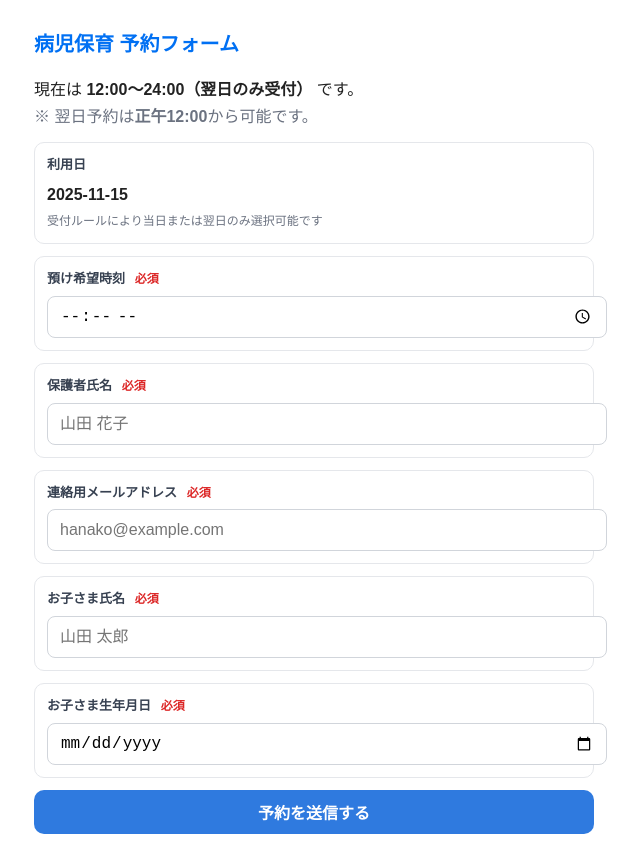
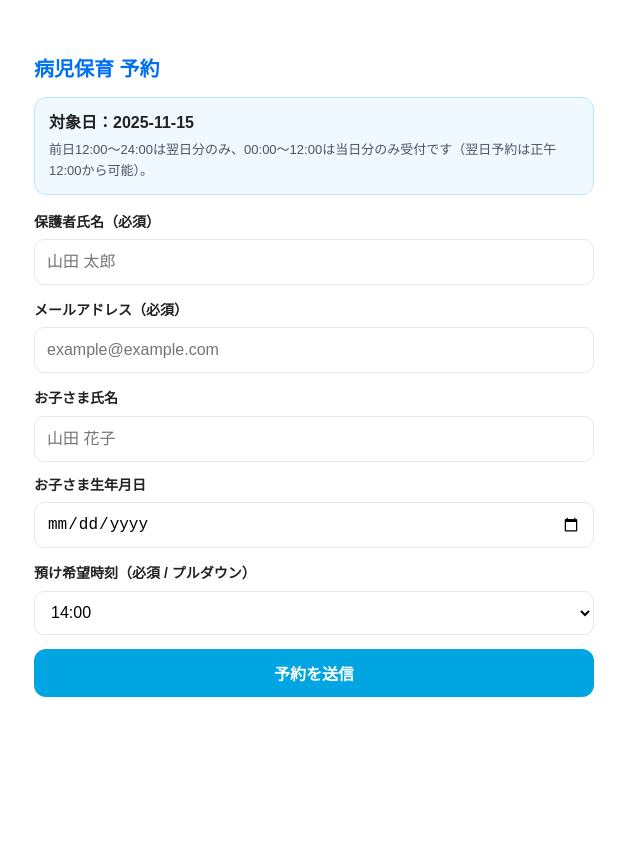
Before and after one commit to le-watanabe-y/support-you-yoro-reservation-clean, a Next.js app: page /reserve in a window 1280 px wide. Shown: the whole page, without its empty margins (326-966 px from the left). After the commit the page ends 800 px from the top, so only its background shows below. Built offline with nearby package versions, Linux system fonts and the light colour scheme.

Commit message:
Update page.tsx

```diff
--- a/app/reserve/page.tsx
+++ b/app/reserve/page.tsx
@@ -1,322 +1,259 @@
-// app/reserve/page.tsx
 "use client";
 
 import { useEffect, useMemo, useState } from "react";
 
-function nowJST() {
+// ---- 時刻プルダウン（自由に調整OK） ------------------------------
+// 08:00〜18:00 を 30分刻みで生成します。変更したい場合は start/end/step を変えてください。
+function generateTimes(start = "08:00", end = "18:00", stepMin = 30): string[] {
+  const toMin = (hhmm: string) => {
+    const [h, m] = hhmm.split(":").map(Number);
+    return h * 60 + m;
+  };
+  const pad = (n: number) => String(n).padStart(2, "0");
+  const toHHMM = (m: number) => `${pad(Math.floor(m / 60))}:${pad(m % 60)}`;
+  const out: string[] = [];
+  for (let m = toMin(start); m <= toMin(end); m += stepMin) out.push(toHHMM(m));
+  return out;
+}
+const TIME_OPTIONS = generateTimes("08:00", "18:00", 30);
+
+// ---- JSTユーティリティ -------------------------------------------
+function nowJST(): Date {
   return new Date(new Date().toLocaleString("en-US", { timeZone: "Asia/Tokyo" }));
 }
-function ymd(d: Date) {
+function ymd(d: Date): string {
   const y = d.getFullYear();
   const m = String(d.getMonth() + 1).padStart(2, "0");
-  const day = String(d.getDate()).padStart(2, "0");
-  return `${y}-${m}-${day}`;
+  const dd = String(d.getDate()).padStart(2, "0");
+  return `${y}-${m}-${dd}`;
+}
+function addDays(d: Date, n: number) {
+  const c = new Date(d);
+  c.setDate(c.getDate() + n);
+  return c;
 }
 
-type AvailResp = {
-  ok: boolean;
-  date: string;
-  time?: string;
-  closed: boolean;
-  withinBookingWindow: boolean;
-  canReserve: boolean;
-  available?: Record<string, number>;
-  message?: string;
-};
+// 正午ルール：00:00–11:59 は当日、12:00–24:00 は翌日
+function currentPreferredDate(): string {
+  const n = nowJST();
+  return n.getHours() < 12 ? ymd(n) : ymd(addDays(n, 1));
+}
 
 export default function ReservePage() {
-  // 表示対象日（当日 or 翌日）を JST の 12:00 で切り替え
-  const now = nowJST();
-  const hour = now.getHours();
-  const targetDate = useMemo(() => {
-    const base = new Date(now);
-    if (hour >= 12) base.setDate(base.getDate() + 1);
-    return ymd(base);
-  }, [hour]);
-
+  // 日付は変更不可（サーバ側でも正午ルールで検証）
+  const preferredDate = useMemo(() => currentPreferredDate(), []);
   const [guardianName, setGuardianName] = useState("");
   const [email, setEmail] = useState("");
   const [childName, setChildName] = useState("");
-  const [childBirthdate, setChildBirthdate] = useState(""); // YYYY-MM-DD
-  const [time, setTime] = useState(""); // HH:MM
-  const [checking, setChecking] = useState(false);
-  const [canReserve, setCanReserve] = useState<boolean | null>(null);
-  const [checkMsg, setCheckMsg] = useState<string>("");
+  const [childBirthdate, setChildBirthdate] = useState("");
+  const [dropoffTime, setDropoffTime] = useState(TIME_OPTIONS[0]);
+  const [submitting, setSubmitting] = useState(false);
+  const [message, setMessage] = useState<string | null>(null);
 
-  // 時刻が選ばれたら空き状況をチェック
+  // 画面読み込み時に、現在時刻に近い選択肢があれば初期値にする（任意）
   useEffect(() => {
-    let abort = false;
-    async function run() {
-      if (!time) {
-        setCanReserve(null);
-        setCheckMsg("");
-        return;
-      }
-      setChecking(true);
-      setCheckMsg("空き状況を確認中…");
-      try {
-        const r = await fetch(
-          `/api/availability?date=${encodeURIComponent(targetDate)}&time=${encodeURIComponent(time)}`,
-          { cache: "no-store" }
-        );
-        const json: AvailResp = await r.json();
-        if (abort) return;
-        if (!json.ok) {
-          setCanReserve(false);
-          setCheckMsg(json.message ?? "予約不可");
-        } else {
-          setCanReserve(json.canReserve);
-          setCheckMsg(
-            json.canReserve
-              ? "予約可能です"
-              : json.closed
-              ? "休園日/年末年始のため予約できません"
-              : !json.withinBookingWindow
-              ? "受付時間外のため予約できません"
-              : "定員に達しています"
-          );
-        }
-      } catch (e) {
-        if (!abort) {
-          setCanReserve(false);
-          setCheckMsg("確認に失敗しました");
-        }
-      } finally {
-        if (!abort) setChecking(false);
-      }
-    }
-    run();
-    return () => {
-      abort = true;
-    };
-  }, [targetDate, time]);
+    const n = nowJST();
+    const hh = String(n.getHours()).padStart(2, "0");
+    const mm = n.getMinutes() < 30 ? "00" : "30";
+    const close = `${hh}:${mm}`;
+    const found = TIME_OPTIONS.find((t) => t >= close);
+    if (found) setDropoffTime(found);
+  }, []);
 
   async function onSubmit(e: React.FormEvent) {
     e.preventDefault();
-
-    // 軽いクライアント側バリデーション
-    if (!guardianName || !email || !childName || !childBirthdate || !time) {
-      alert("必須項目が未入力です。");
-      return;
-    }
-
-    // 念のため送信直前にも可否チェック（レース条件対策）
-    try {
-      const pre = await fetch(
-        `/api/availability?date=${encodeURIComponent(targetDate)}&time=${encodeURIComponent(time)}`,
-        { cache: "no-store" }
-      );
-      const j: AvailResp = await pre.json();
-      if (!j.ok || !j.canReserve) {
-        alert(
-          j.message ??
-            (j.closed
-              ? "休園日/年末年始のため予約できません。"
-              : !j.withinBookingWindow
-              ? "受付時間外のため予約できません。"
-              : "現在この時間帯は予約できません。")
-        );
-        return;
-      }
-    } catch {
-      // 失敗してもサーバ側で最終判定されるが、体験のため止める
-      alert("空き状況の確認に失敗しました。時間をおいて再度お試しください。");
-      return;
-    }
+    setSubmitting(true);
+    setMessage(null);
 
     const payload = {
-      guardian_name: guardianName,
+      guardianName,
       email,
-      child_name: childName,
-      child_birthdate: childBirthdate,
-      preferred_date: targetDate,
-      dropoff_time: time,
+      childName,
+      childBirthdate: childBirthdate || null,
+      preferredDate,
+      dropoffTime, // ← プルダウンで選択した "HH:MM"
     };
 
+    try {
       const res = await fetch("/api/reservations", {
         method: "POST",
         headers: { "Content-Type": "application/json" },
         cache: "no-store",
         body: JSON.stringify(payload),
       });
-    const json = await res.json();
 
-    if (!res.ok || !json.ok) {
-      alert(json.message ?? "送信に失敗しました。");
-      return;
-    }
-
-    // 承認 or 保留の結果を表示
-    if (json.status === "approved") {
-      alert("受付完了（承認済）です。当日のご来室をお待ちしております。");
+      const json = await res.json().catch(() => ({}));
+      if (!res.ok) {
+        setMessage(json?.message || "送信に失敗しました");
       } else {
-      alert("受付完了（保留）です。先着超過のため承認までお待ちください。");
-    }
-
-    // 初期化
+        setMessage(
+          json?.status === "approved"
+            ? "受付完了：承認済み（先着枠）"
+            : "受付完了：待機（承認までお待ちください）"
+        );
+        // 任意：フォーム初期化
         setGuardianName("");
         setEmail("");
         setChildName("");
         setChildBirthdate("");
-    setTime("");
-    setCanReserve(null);
-    setCheckMsg("");
+      }
+    } catch (err: any) {
+      setMessage(err?.message || "送信エラーが発生しました");
+    } finally {
+      setSubmitting(false);
+    }
   }
 
-  // スマホ前提のシンプル freee 風 UI
+  // 表示用の案内（正午ルール）
+  const noonHint =
+    "前日12:00〜24:00は翌日分のみ、00:00〜12:00は当日分のみ受付です（翌日予約は正午12:00から可能）。";
+
   return (
-    <main style={{ margin: "0 auto", padding: 16, maxWidth: 560 }}>
-      <h1 style={{ fontSize: 20, fontWeight: 700, margin: "12px 0 8px" }}>病児保育 予約フォーム</h1>
-      <p style={{ marginBottom: 12, lineHeight: 1.7 }}>
-        {hour < 12 ? (
-          <>
-            現在は <strong>00:00〜12:00（当日のみ受付）</strong> です。
-          </>
-        ) : (
-          <>
-            現在は <strong>12:00〜24:00（翌日のみ受付）</strong> です。
-          </>
-        )}
-        <br />
-        <span style={{ color: "#6b7280" }}>
-          ※ 翌日予約は<strong>正午12:00</strong>から可能です。
-        </span>
-      </p>
+    <main style={styles.wrap}>
+      <h1 style={styles.h1}>病児保育 予約</h1>
 
-      <form onSubmit={onSubmit} style={{ display: "grid", gap: 12 }}>
-        <div style={box}>
-          <div style={label}>利用日</div>
-          <div style={{ fontWeight: 700 }}>{targetDate}</div>
-          <div style={{ color: "#6b7280", fontSize: 12, marginTop: 4 }}>
-            受付ルールにより当日または翌日のみ選択可能です
+      <div style={styles.notice}>
+        <div>
+          <strong>対象日：</strong>
+          <span style={{ fontWeight: 700 }}>{preferredDate}</span>
         </div>
+        <div style={{ fontSize: 13, color: "#4b5563", marginTop: 4 }}>{noonHint}</div>
       </div>
 
-        <div style={box}>
-          <label style={label}>
-            預け希望時刻 <span style={req}>必須</span>
-          </label>
+      <form onSubmit={onSubmit} style={styles.form}>
+        <label style={styles.label}>
+          保護者氏名（必須）
           <input
-            style={input}
-            type="time"
-            value={time}
-            onChange={(e) => setTime(e.target.value)}
-            required
-          />
-          {time ? (
-            <div style={{ fontSize: 12, marginTop: 6 }}>
-              {checking ? "確認中…" : checkMsg}
-              {canReserve === true && (
-                <span style={{ marginLeft: 8, color: "#059669" }}>◯ 予約可能</span>
-              )}
-              {canReserve === false && (
-                <span style={{ marginLeft: 8, color: "#b91c1c" }}>× 予約不可</span>
-              )}
-            </div>
-          ) : null}
-        </div>
-
-        <div style={box}>
-          <label style={label}>
-            保護者氏名 <span style={req}>必須</span>
-          </label>
-          <input
-            style={input}
-            type="text"
+            style={styles.input}
             value={guardianName}
             onChange={(e) => setGuardianName(e.target.value)}
             required
-            placeholder="山田 花子"
+            placeholder="山田 太郎"
+            inputMode="text"
           />
-        </div>
+        </label>
 
-        <div style={box}>
-          <label style={label}>
-            連絡用メールアドレス <span style={req}>必須</span>
-          </label>
+        <label style={styles.label}>
+          メールアドレス（必須）
           <input
-            style={input}
-            type="email"
+            style={styles.input}
             value={email}
             onChange={(e) => setEmail(e.target.value)}
             required
-            placeholder="hanako@example.com"
+            placeholder="example@example.com"
             inputMode="email"
+            type="email"
           />
+        </label>
+
+        <div style={{ display: "grid", gap: 12, gridTemplateColumns: "1fr", width: "100%" }}>
+          <label style={styles.label}>
+            お子さま氏名
+            <input
+              style={styles.input}
+              value={childName}
+              onChange={(e) => setChildName(e.target.value)}
+              placeholder="山田 花子"
+              inputMode="text"
+            />
+          </label>
+
+          <label style={styles.label}>
+            お子さま生年月日
+            <input
+              style={styles.input}
+              value={childBirthdate}
+              onChange={(e) => setChildBirthdate(e.target.value)}
+              type="date"
+              placeholder="YYYY-MM-DD"
+            />
+          </label>
         </div>
 
-        <div style={box}>
-          <label style={label}>
-            お子さま氏名 <span style={req}>必須</span>
+        <label style={styles.label}>
+          預け希望時刻（必須 / プルダウン）
+          <select
+            style={styles.select}
+            value={dropoffTime}
+            onChange={(e) => setDropoffTime(e.target.value)}
+            required
+          >
+            {TIME_OPTIONS.map((t) => (
+              <option key={t} value={t}>
+                {t}
+              </option>
+            ))}
+          </select>
         </label>
-          <input
-            style={input}
-            type="text"
-            value={childName}
-            onChange={(e) => setChildName(e.target.value)}
-            required
-            placeholder="山田 太郎"
-          />
-        </div>
 
-        <div style={box}>
-          <label style={label}>
-            お子さま生年月日 <span style={req}>必須</span>
-          </label>
-          <input
-            style={input}
-            type="date"
-            value={childBirthdate}
-            onChange={(e) => setChildBirthdate(e.target.value)}
-            required
-            inputMode="numeric"
-          />
-        </div>
+        <button type="submit" disabled={submitting} style={styles.submit}>
+          {submitting ? "送信中…" : "予約を送信"}
+        </button>
 
-        <button style={button} type="submit" disabled={!time || checking}>
-          予約を送信する
-        </button>
+        {message && <p style={styles.message}>{message}</p>}
       </form>
     </main>
   );
 }
 
-const box: React.CSSProperties = {
+// ---- 最低限のスタイル（スマホ優先・freee風の丸角） ------------------
+const styles: Record<string, React.CSSProperties> = {
+  wrap: {
+    maxWidth: 560,
+    margin: "24px auto",
+    padding: "16px",
+  },
+  h1: {
+    fontSize: 20,
+    fontWeight: 800,
+    marginBottom: 12,
+  },
+  notice: {
+    background: "#F0F9FF",
+    border: "1px solid #BAE6FD",
+    borderRadius: 12,
+    padding: "12px 14px",
+    marginBottom: 16,
+  },
+  form: {
+    display: "grid",
+    gap: 14,
+  },
+  label: {
+    display: "grid",
+    gap: 6,
+    fontSize: 14,
+    fontWeight: 600,
+  },
+  input: {
+    height: 44,
+    padding: "0 12px",
+    fontSize: 16,
     border: "1px solid #e5e7eb",
     borderRadius: 10,
-  padding: 12,
-  background: "#fff",
-};
-
-const label: React.CSSProperties = {
-  fontSize: 13,
-  color: "#374151",
-  marginBottom: 6,
-  display: "block",
-  fontWeight: 600,
-};
-
-const input: React.CSSProperties = {
-  width: "100%",
-  height: 40,
-  border: "1px solid #d1d5db",
-  borderRadius: 8,
+    outline: "none",
+  },
+  select: {
+    height: 44,
     padding: "0 12px",
     fontSize: 16,
+    border: "1px solid #e5e7eb",
+    borderRadius: 10,
+    outline: "none",
+    background: "#fff",
+  },
+  submit: {
+    height: 48,
+    background: "#00A5E2",
+    color: "#fff",
+    border: 0,
+    borderRadius: 12,
+    fontWeight: 700,
+    fontSize: 16,
+  },
+  message: {
+    marginTop: 8,
+    color: "#0F766E",
+    fontWeight: 700,
+  },
 };
-
-const button: React.CSSProperties = {
-  height: 44,
-  background: "#2f7adf", // freee っぽいブルー
-  color: "#fff",
-  border: "none",
-  borderRadius: 10,
-  fontSize: 16,
-  fontWeight: 700,
-};
-
-const req: React.CSSProperties = {
-  color: "#dc2626",
-  marginLeft: 6,
-  fontSize: 12,
-};
```
Lines whose indentation alone changed are shown as unchanged.
